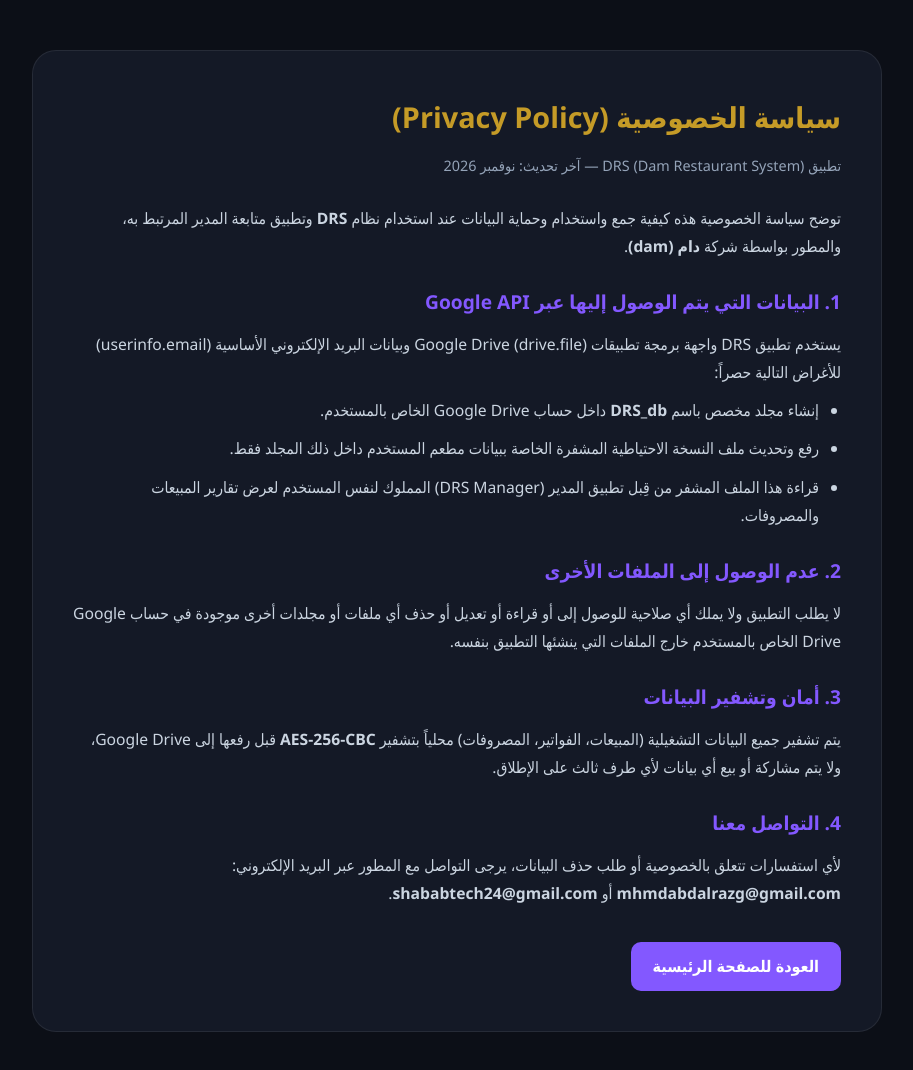
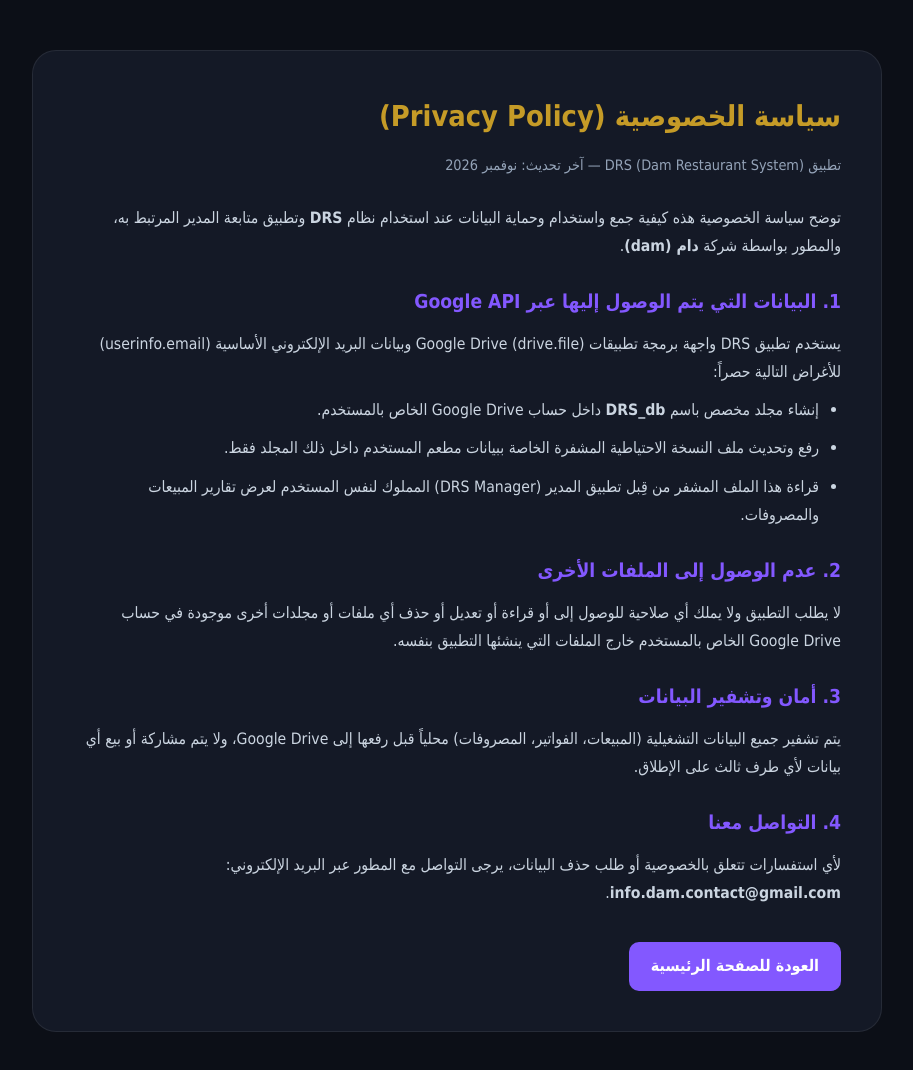
Before and after one commit to dam-coding/DRS, a plain HTML site: page privacy.html in a window 1280 px wide. Shown: the whole page, without its empty margins (183-1096 px from the left). Drawn offline with Linux system fonts and the light colour scheme.

Commit message:
Update privacy.html

```diff
--- a/privacy.html
+++ b/privacy.html
@@ -14,7 +14,7 @@
             --muted: #cbd5e1;
             --border: rgba(255, 255, 255, 0.08);
         }
-        * { box-sizing: border-box; margin: 0; padding: 0; font-family: 'Segoe UI', Tahoma, sans-serif; }
+        * { box-sizing: border-box; margin: 0; padding: 0; font-family: 'cairo', Tahoma, sans-serif; }
         body { background: var(--bg); color: var(--text); line-height: 1.8; padding: 20px; }
         .container { max-width: 850px; margin: 30px auto; background: var(--card); border: 1px solid var(--border); border-radius: 24px; padding: 40px; }
         h1 { color: var(--gold); margin-bottom: 10px; font-size: 1.8rem; }
@@ -44,10 +44,10 @@
         <p>لا يطلب التطبيق ولا يملك أي صلاحية للوصول إلى أو قراءة أو تعديل أو حذف أي ملفات أو مجلدات أخرى موجودة في حساب Google Drive الخاص بالمستخدم خارج الملفات التي ينشئها التطبيق بنفسه.</p>
 
         <h2>3. أمان وتشفير البيانات</h2>
-        <p>يتم تشفير جميع البيانات التشغيلية (المبيعات، الفواتير، المصروفات) محلياً بتشفير <strong>AES-256-CBC</strong> قبل رفعها إلى Google Drive، ولا يتم مشاركة أو بيع أي بيانات لأي طرف ثالث على الإطلاق.</p>
+        <p>يتم تشفير جميع البيانات التشغيلية (المبيعات، الفواتير، المصروفات) محلياً قبل رفعها إلى Google Drive، ولا يتم مشاركة أو بيع أي بيانات لأي طرف ثالث على الإطلاق.</p>
 
         <h2>4. التواصل معنا</h2>
-        <p>لأي استفسارات تتعلق بالخصوصية أو طلب حذف البيانات، يرجى التواصل مع المطور عبر البريد الإلكتروني: <strong>mhmdabdalrazg@gmail.com</strong> أو <strong>shababtech24@gmail.com</strong>.</p>
+        <p>لأي استفسارات تتعلق بالخصوصية أو طلب حذف البيانات، يرجى التواصل مع المطور عبر البريد الإلكتروني: <strong>info.dam.contact@gmail.com</strong>.</p>
 
         <a href="index.html" class="back-btn">العودة للصفحة الرئيسية</a>
     </div>
```
